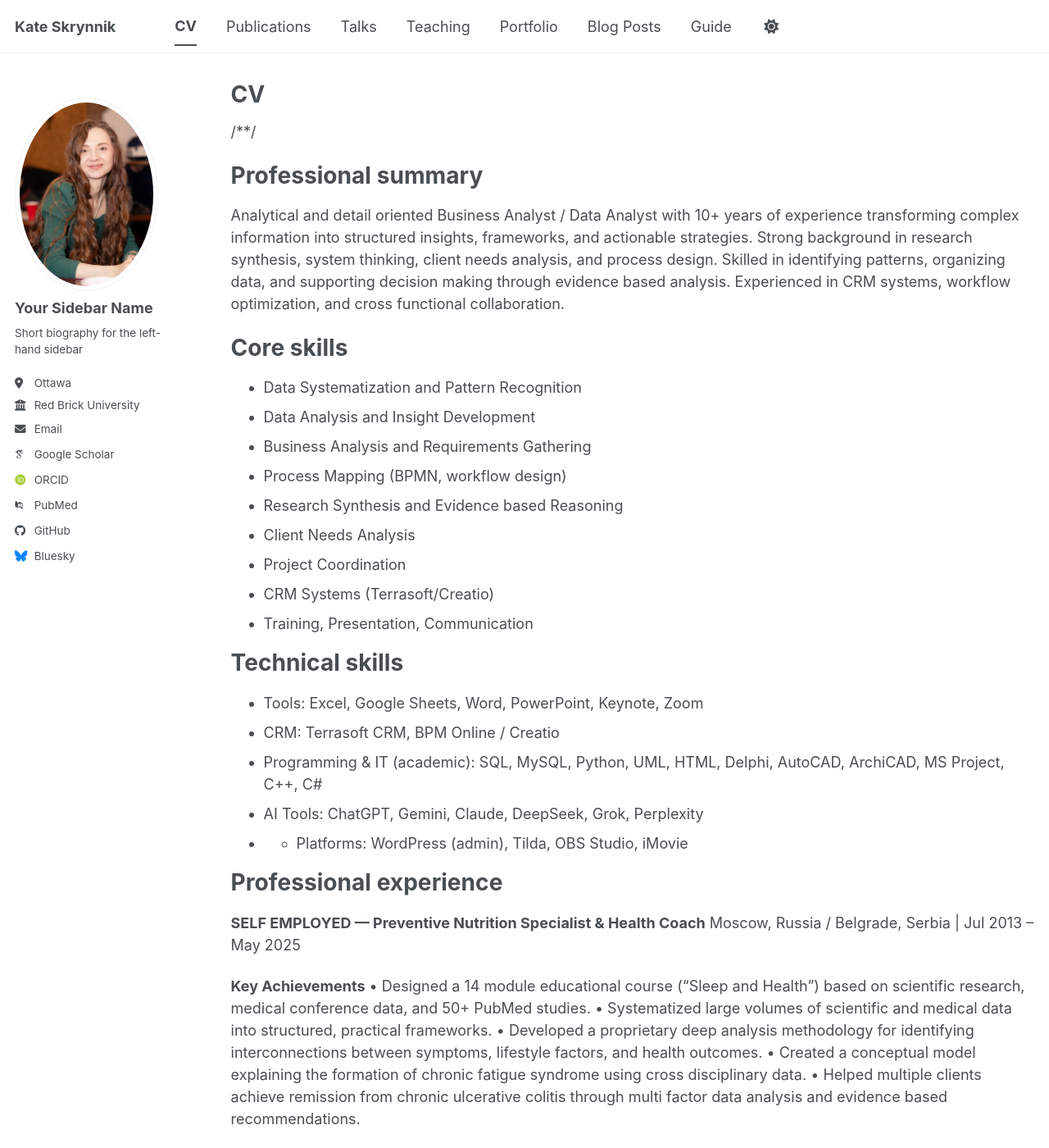
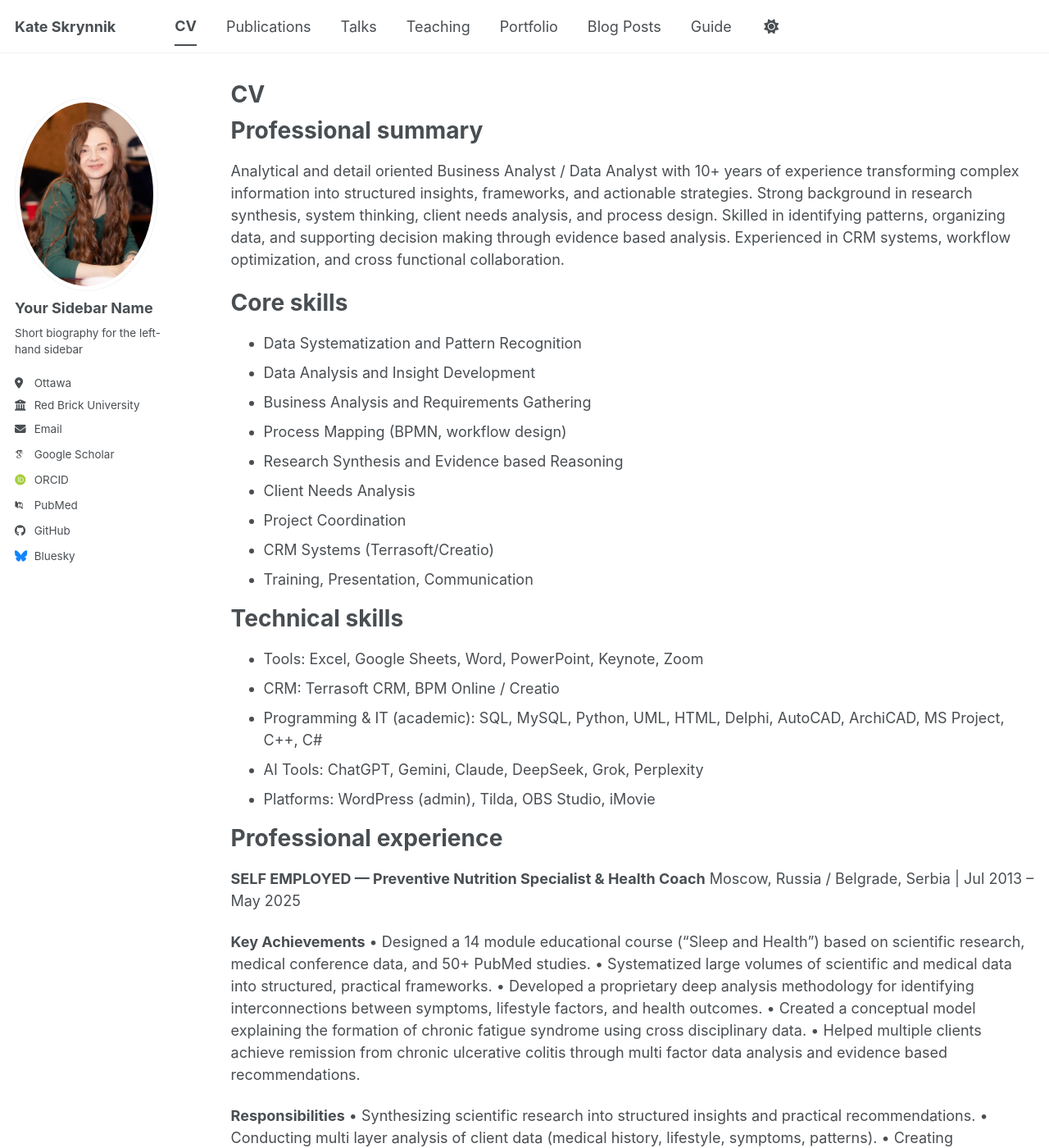
Before and after one commit to katevision/KateS, a Jekyll site: the page built from _pages/cv.md, in a window 1280 px wide and 1400 px high. Shown: the whole window at 82% size. Built offline with Jekyll 4.4.1, drawn with Linux system fonts in a browser that asks for light colours; some web fonts are replaced; a script bundle is joined from its source files by our own code; library files that are not in the unit come from our copies.

Commit message:
Update cv.md

```diff
--- a/_pages/cv.md
+++ b/_pages/cv.md
@@ -7,11 +7,6 @@
   - /resume
 ---
 
-/* <style>
-.page__content p {
-  text-align: justify;
-}
-</style>  */
 
 <style>
 .page__content p,
@@ -46,7 +41,7 @@
 * CRM: Terrasoft CRM, BPM Online / Creatio
 * Programming & IT (academic): SQL, MySQL, Python, UML, HTML, Delphi, AutoCAD, ArchiCAD, MS Project,  C++, C#
 * AI Tools: ChatGPT, Gemini, Claude, DeepSeek, Grok, Perplexity
-* * Platforms: WordPress (admin), Tilda, OBS Studio, iMovie
+* Platforms: WordPress (admin), Tilda, OBS Studio, iMovie
 
 
 Professional experience
```
